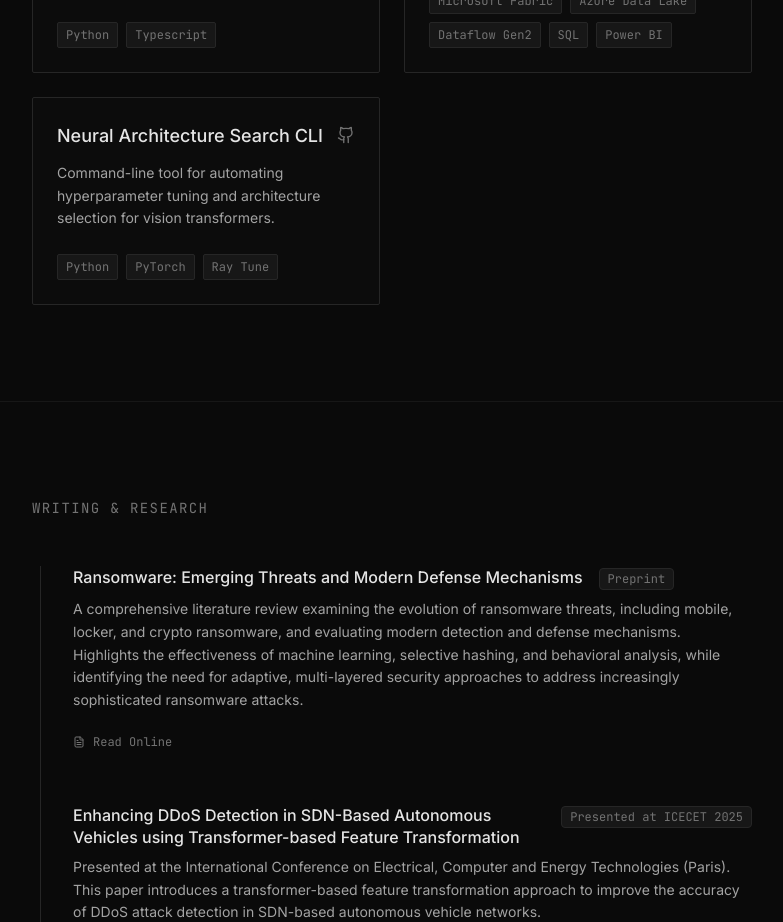
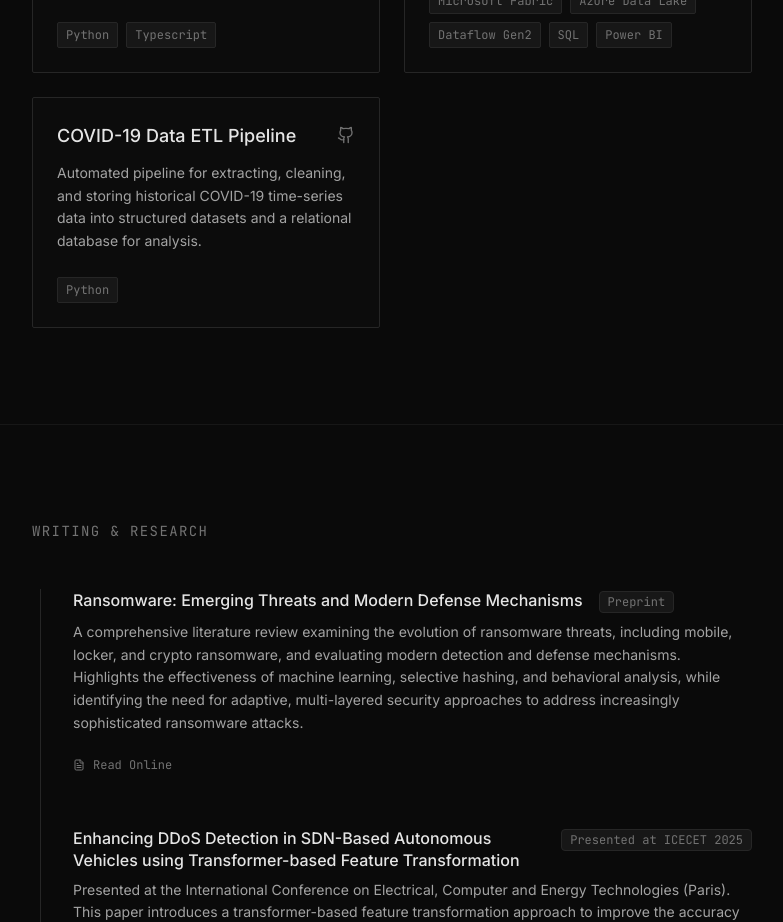
Before and after one commit to Romold/romold-perera-portfolio, a React (Vite) app: page / in a window 1280 px wide. Shown: the part 2040-2962 px from the top of the page, without its empty margins (248-1031 px from the left). Built offline with nearby package versions, Linux system fonts and the light colour scheme.

Commit message:
Updated the Projects Section

```diff
--- a/App.tsx
+++ b/App.tsx
@@ -63,11 +63,11 @@ const projects: Project[] = [
     ]
   },
   {
-    title: "Neural Architecture Search CLI",
-    description: "Command-line tool for automating hyperparameter tuning and architecture selection for vision transformers.",
-    stack: ["Python", "PyTorch", "Ray Tune"],
+    title: "COVID-19 Data ETL Pipeline",
+    description: "Automated pipeline for extracting, cleaning, and storing historical COVID-19 time-series data into structured datasets and a relational database for analysis.",
+    stack: ["Python"],
     links: [
-      { label: "GitHub", url: "https://github.com" }
+      { label: "GitHub", url: "https://github.com/Romold/CovidPipeline"}
     ]
   }
 ];
```
